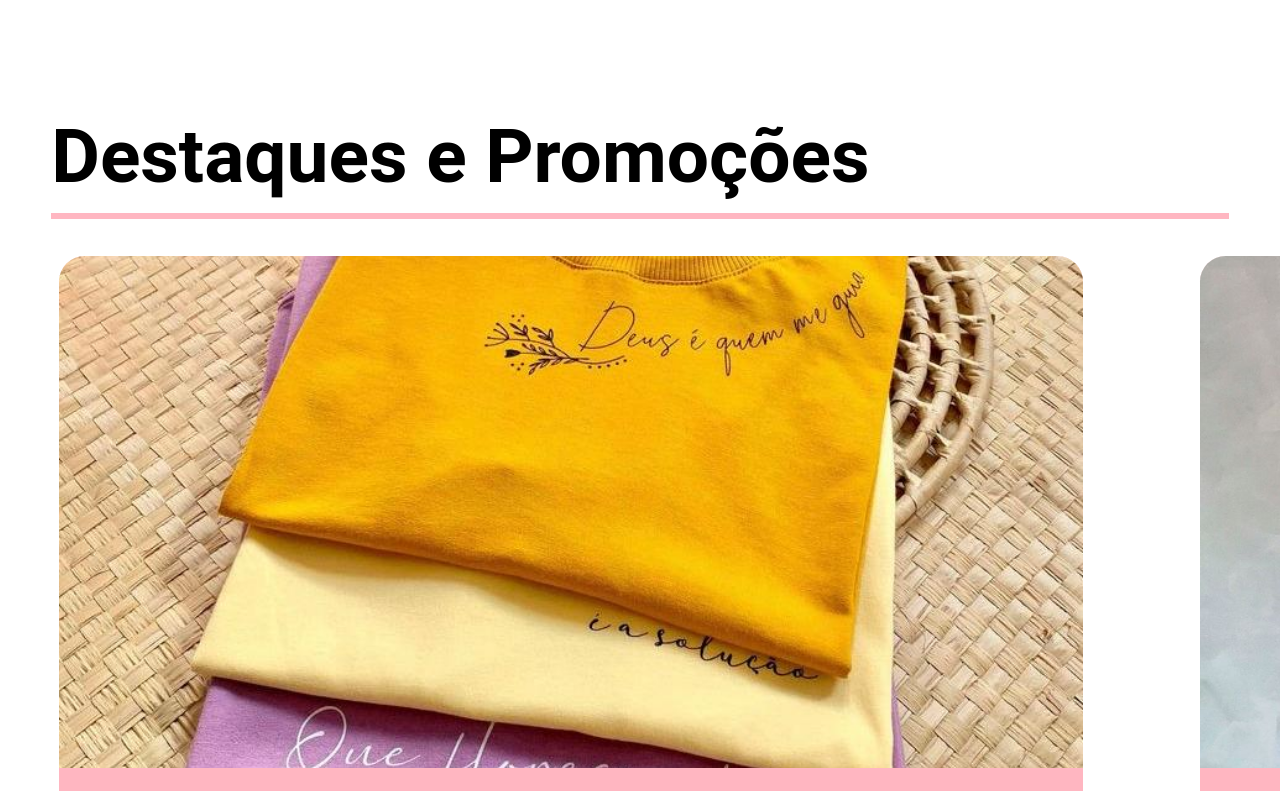
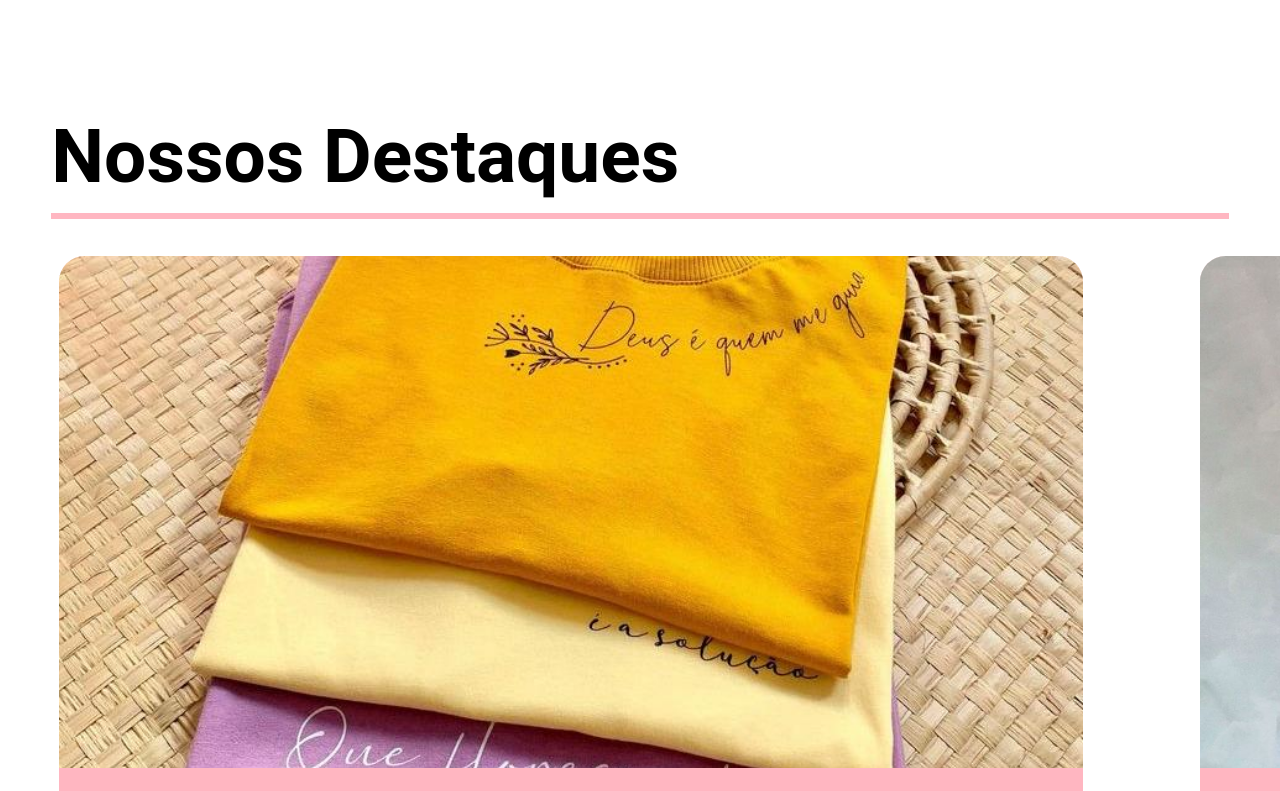
Before and after one commit to AdoravelCloset/ac, a plain HTML site: page assets/html/pagdestaques.html in a window 1280 px wide. Shown: the top 791 px of the page. Drawn offline with Linux system fonts and the light colour scheme; files that its build step writes are made by us from their sources.

Commit message:
Update pagdestaques.html

```diff
--- a/assets/html/pagdestaques.html
+++ b/assets/html/pagdestaques.html
@@ -101,7 +101,7 @@
 
 <body>
   <section class="destaques">
-    <h3 id="h3-dest">Destaques e Promoções</h3>
+    <h3 id="h3-dest">Nossos Destaques</h3>
     <div class="card-destaques">
       <img class="img-destaques" src="../img/t-shirtbasica.jpg" alt="" />
       <p class="nome-produto">T-shirts básicas</p>
```
